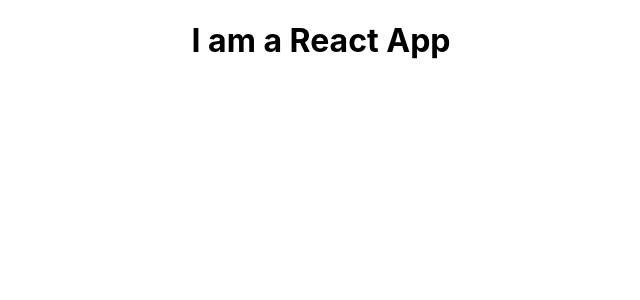
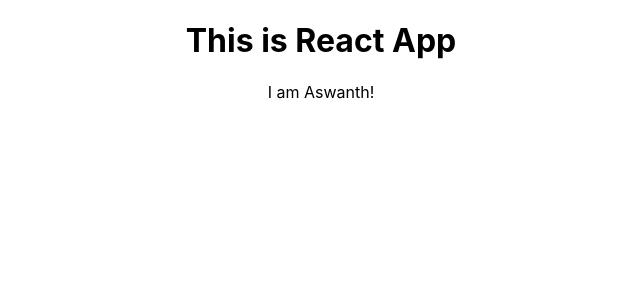
Before and after one commit to aswanth1989/react, a React (Create React App) app: page / in a window 1280 px wide. Shown: the top 300 px of the page, without its empty margins (319-959 px from the left). Built offline with nearby package versions, Linux system fonts and the light colour scheme.

Commit message:
Adding components

```diff
--- a/src/App.js
+++ b/src/App.js
@@ -1,10 +1,12 @@
 import React from 'react';
+import Person from './Person/Person';
 import './App.css';
 
 function App() {
   return (
     <div className="App">
-      <h1>I am a React App</h1>
+      <h1>This is React App</h1>
+      <Person/>
     </div>
   );
 }
--- /dev/null
+++ b/src/Person/Person.js
@@ -0,0 +1,7 @@
+import React from 'react'
+
+const person = ()=> {
+    return <p>I am Aswanth!</p>
+}
+
+export default person;
```
